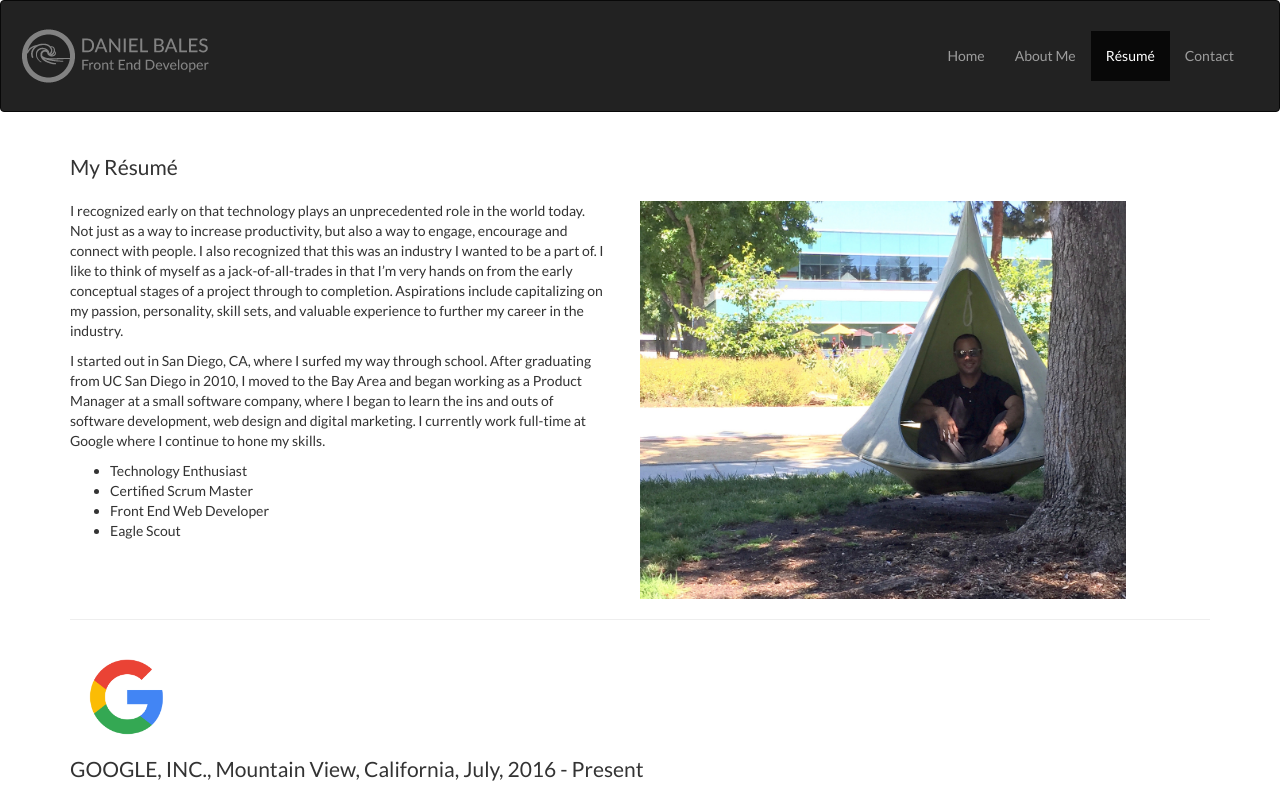
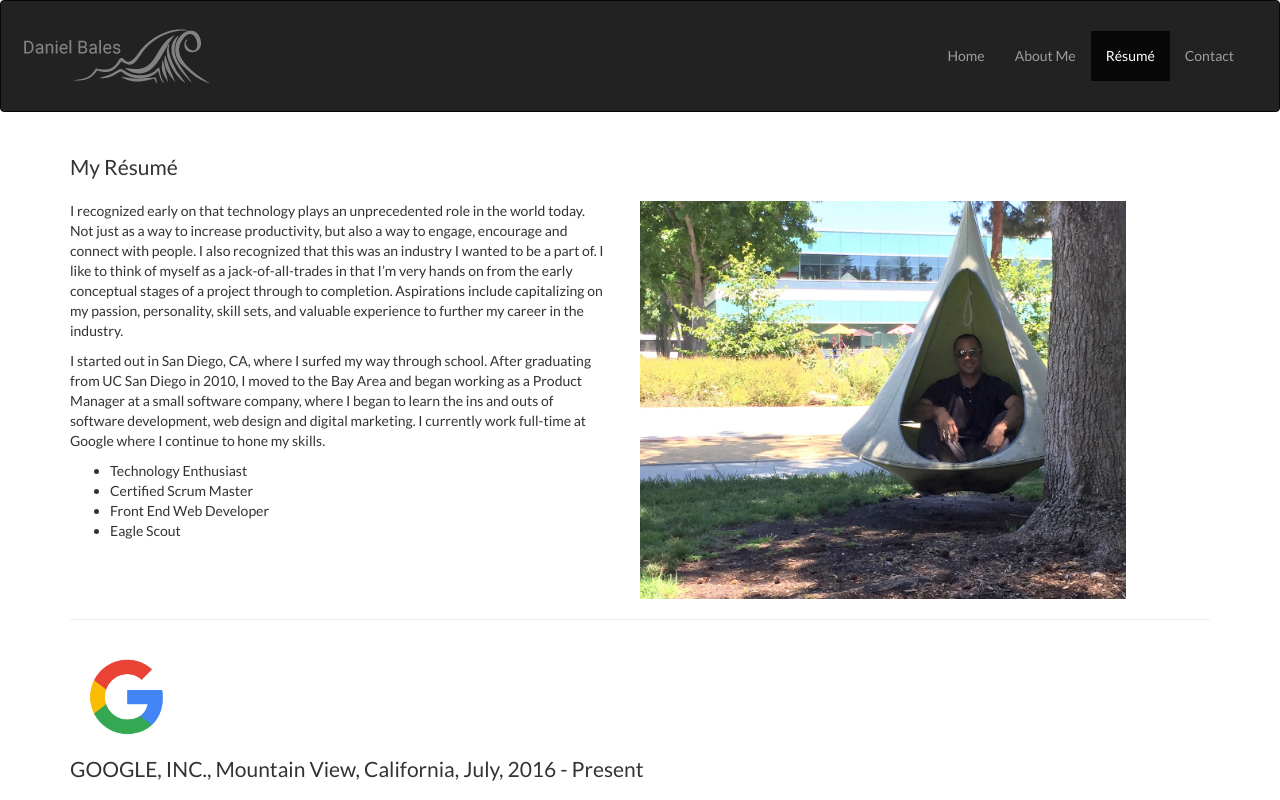
Before and after one commit to danielbales/danielbales.github.io, a plain HTML site: page resume.html in a window 1280 px wide. Shown: the top 800 px of the page. Drawn offline with nearby package versions, Linux system fonts and the light colour scheme.

Commit message:
Update resume.html

```diff
--- a/resume.html
+++ b/resume.html
@@ -25,7 +25,7 @@
                     <span class="icon-bar"></span>
                     <span class="icon-bar"></span>
                 </button>
-                <a class="navbar-brand" href="index.html"><img src="images/site-logo.png" alt="site-icon" />
+                <a class="navbar-brand" href="index.html"><img src="images/new-db-logo.png" alt="site-icon" />
                 </a>
             </div>
 
```
